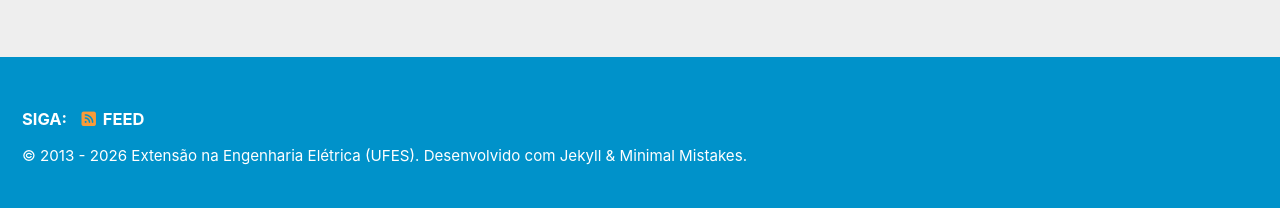
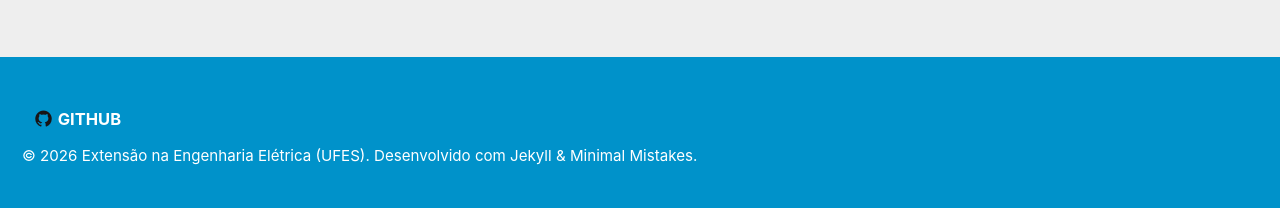
Before and after one commit to eletrica-ufes/eletrica-ufes.github.io, a Jekyll site: the page built from _projetos/2025-1-ereds.md, in a window 1280 px wide. Shown: the part 2184-2392 px from the top of the page. Built offline with Jekyll 4.4.1, drawn with Linux system fonts in a browser that asks for light colours; cached includes are drawn as plain includes.

Commit message:
update config file

```diff
--- a/_config.yml
+++ b/_config.yml
@@ -66,8 +66,8 @@ reCaptcha:
   siteKey                :
   secret                 :
 atom_feed:
-  path                   : # blank (default) uses feed.xml
-  hide                   : # true, false (default)
+  path                   : "https://ele.ufes.br"
+  hide                   : true # true, false (default)
 search                   : # true, false (default)
 search_full_content      : # true, false (default)
 search_provider          : # lunr (default), algolia, google
@@ -152,7 +152,7 @@ footer:
       # url:
     - label: "GitHub"
       icon: "fab fa-fw fa-github"
-      # url:
+      url: https://github.com/eletrica-ufes/eletrica-ufes.github.io
     - label: "GitLab"
       icon: "fab fa-fw fa-gitlab"
       # url:
@@ -162,7 +162,7 @@ footer:
     - label: "Instagram"
       icon: "fab fa-fw fa-instagram"
       # url:
-  since: "2013"
+  since: "2026"
 
 
 # Reading Files
--- a/_data/ui-text.yml
+++ b/_data/ui-text.yml
@@ -248,7 +248,7 @@ pt: &DEFAULT_PT
   comments_title             : "Comentários"
   more_label                 : "Saber mais"
   related_label              : "Também pode gostar de"
-  follow_label               : "Siga:"
+  follow_label               : ""
   feed_label                 : "Feed"
   powered_by                 : "Feito com"
   website_label              : "Site"
@@ -296,8 +296,8 @@ pt-BR:
   comments_title             : "Comentários"
   more_label                 : "Saiba mais"
   related_label              : "Talvez você também goste"
-  follow_label               : "Siga:"
-  feed_label                 : "Feed"
+  follow_label               : ""
+  feed_label                 : "Contato"
   powered_by                 : "Desenvolvido com"
   website_label              : "Site"
   email_label                : "E-mail"
--- a/_projetos/2025-1-ereds.md
+++ b/_projetos/2025-1-ereds.md
@@ -37,6 +37,8 @@ tags:
   - "Diagramação Editorial"
 youtube_id:
 pdf: https://eneds.org.br/wp-content/uploads/2025/11/Anais-XI-EREDS-Sudeste.pdf
+github_repo:
+embed_url:
 ---
 
 {% capture ficha_tecnica %}
```
